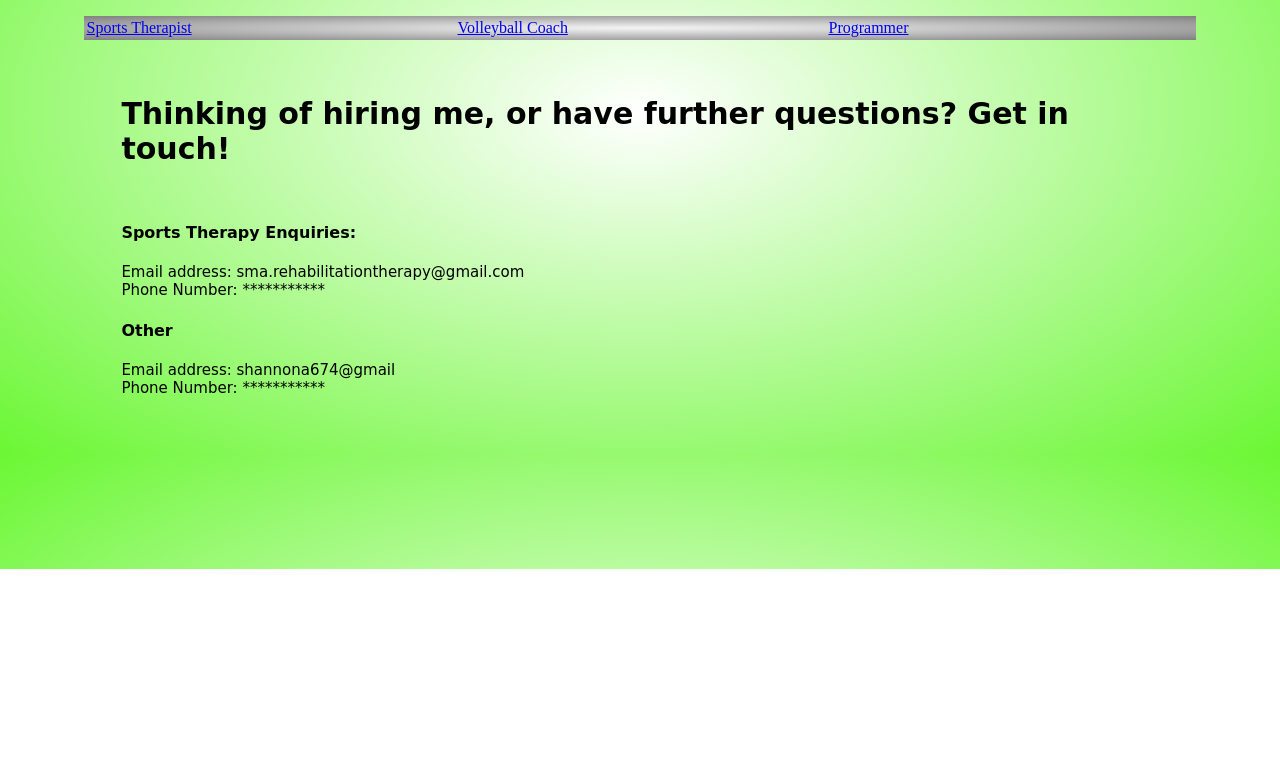
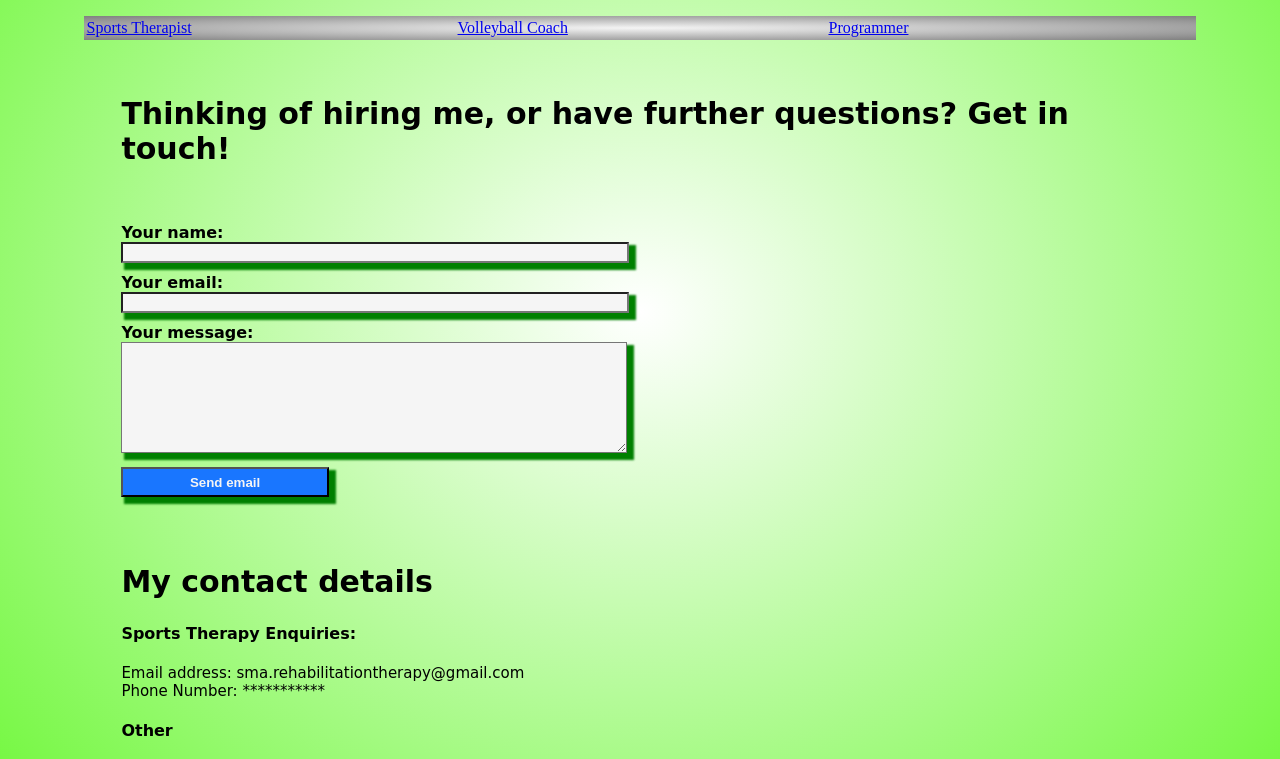
Before and after one commit to ShanAinsy/plasters-pitches-programming-web, a plain HTML site: page contact.html in a window 1280 px wide. Shown: the part 231-990 px from the top of the page. Before the commit the page ends 800 px from the top, so only its background shows below. Drawn offline with Linux system fonts and the light colour scheme; a web font is replaced by a local one.

Commit message:
2nd update commit

```diff
--- a/contact.html
+++ b/contact.html
@@ -13,7 +13,7 @@
         <div class= "box"> <a href = "contact.html" >Contact Details</a> </div>
     </div>
 
-    <h1 class= "white_background"> Contact Me </h1>
+    <h1 class= "white_background green"> Contact Me </h1>
 
 
     <div class = "container">
@@ -24,7 +24,30 @@
 
     <h2 class= "marginp"> Thinking of hiring me, or have further questions? Get in touch! </h2>
 
+    <div id="after_submit marginp"></div>
+    <form id="contact_form" action="#" method="POST" enctype="multipart/form-data" class= "marginp">
+      <div class="row">
+        <label class="required" for="name">Your name:</label><br />
+        <input id="name" class="input" name="name" type="text" value="" size="30" /><br />
+        <span id="name_validation" class="error_message"></span>
+      </div>
+      <div class="row">
+        <label class="required" for="email">Your email:</label><br />
+        <input id="email" class="input" name="email" type="text" value="" size="30" /><br />
+        <span id="email_validation" class="error_message"></span>
+      </div>
+      <div class="row">
+        <label class="required" for="message">Your message:</label><br />
+        <textarea id="message" class="input" name="message" rows="7" cols="30"></textarea><br />
+        <span id="message_validation" class="error_message"></span>
+      </div>
+
+        <input id="submit_button" type="submit" value="Send email" />
+    </form>
+
+
     <div class= "marginp">
+        <h2> My contact details</h2>
         <h4> Sports Therapy Enquiries: </h4>
 
         <p> Email address: sma.rehabilitationtherapy@gmail.com
@@ -38,5 +61,10 @@
         </p>
     </div>
 
+
+
+
+
+
 </body>
 </html>
--- a/main.css
+++ b/main.css
@@ -8,7 +8,7 @@
     margin: 1cm 0.7cm 1cm;
 }
 
-/* Background colour of each page individually */
+/* ID Background colour of each page individually */
 body#home{
     background: content-box radial-gradient(white, skyblue);
 }
@@ -25,14 +25,13 @@ body#vb{
     background: content-box radial-gradient(white, violet);
 }
 
-
+/* Navigation bar containers */
 .container{
     display: flex;
     justify-content: space-around;
     margin: 0cm 2cm 0cm;
     background: content-box radial-gradient(whitesmoke, grey);
 }
-
 .box{
     box-sizing: border-box;
     padding: 3px;
@@ -54,11 +53,9 @@ h2{
     font-family:'Sansita Swashed', cursive;
     font-size: 30px;
 }
-
 h4{
     font-family:'Sansita Swashed', cursive;
 }
-
 p{
     font-family: 'Sansita Swashed', cursive;
     font-size: 15px;
@@ -75,12 +72,11 @@ p{
 .red{
     color: rgb(216, 29, 29);
 }
-
+.green{
+    color: rgb(92, 216, 43)
+}
 .center{
     text-align: center;
-}
-.white_background{
-    background-color: whitesmoke
 }
 .bold{
     font-weight: bold;
@@ -96,11 +92,15 @@ p{
 .small_wide_pic{
     width:20%;
 }
-
 .image_center{
     display: block;
     margin-left: auto;
     margin-right: auto;
+}
+
+/* Background classes */
+.white_background{
+    background-color: whitesmoke
 }
 
 .vb_back{
@@ -117,7 +117,7 @@ p{
 
 .coding_back{
     background-image: url("coding_back.jpg");
-    background-size: 1100px 175px;
+    background-size: 1050px 175px;
     background-repeat: no-repeat;
 }
 
@@ -125,3 +125,27 @@ p{
     box-sizing: border-box;
     padding: 50px;
 }
+
+
+/* Contact Page  */
+label {
+    font-weight: bold;
+    font-size: 16px;
+    font-family:'Sansita Swashed', cursive;
+}
+
+#submit_button {
+    background-color: rgb(25, 118, 255);
+    height: 30px;
+    width: 20%;
+    color: whitesmoke;
+    font-weight: bold;
+}
+
+input, textarea {
+    background-color: whitesmoke;
+    color: rgb(25, 118, 255);
+    width: 500px;
+    margin-bottom: 10px;
+    box-shadow: 5px 5px 2px 2px green;
+}
```
Also changed, not shown: index.html (+1 -1 lines), coding_back.jpg.
